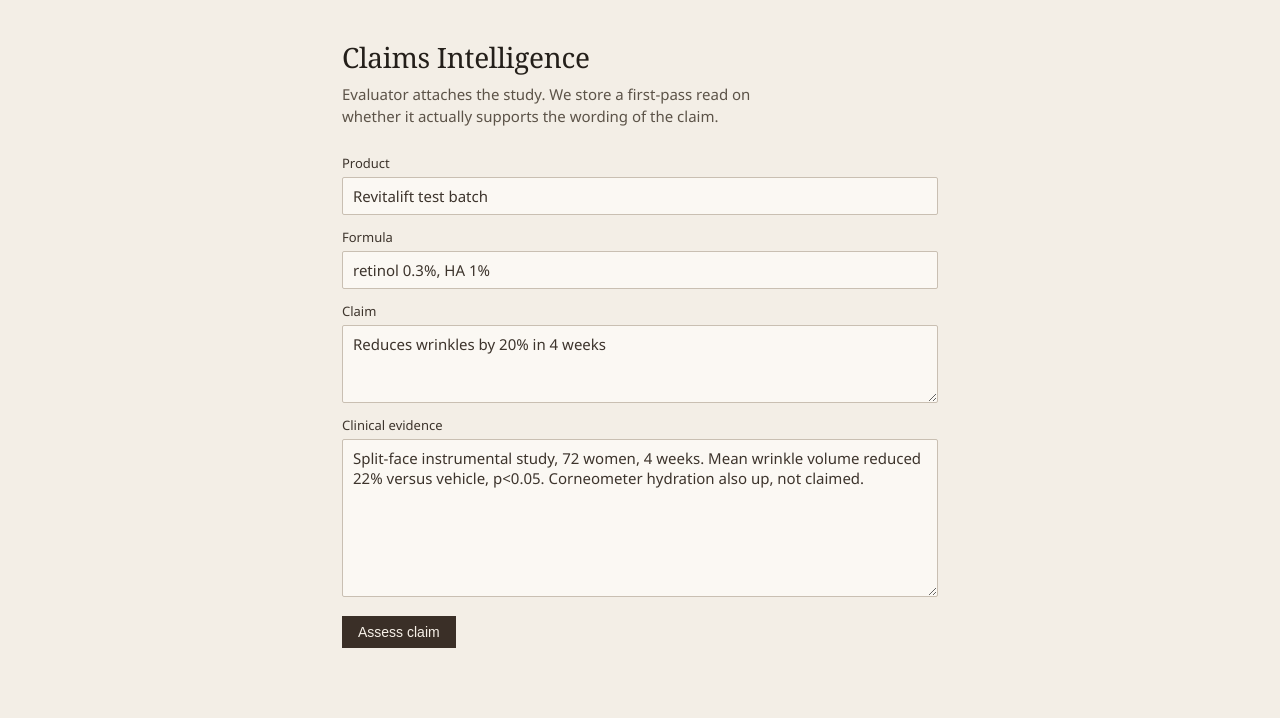
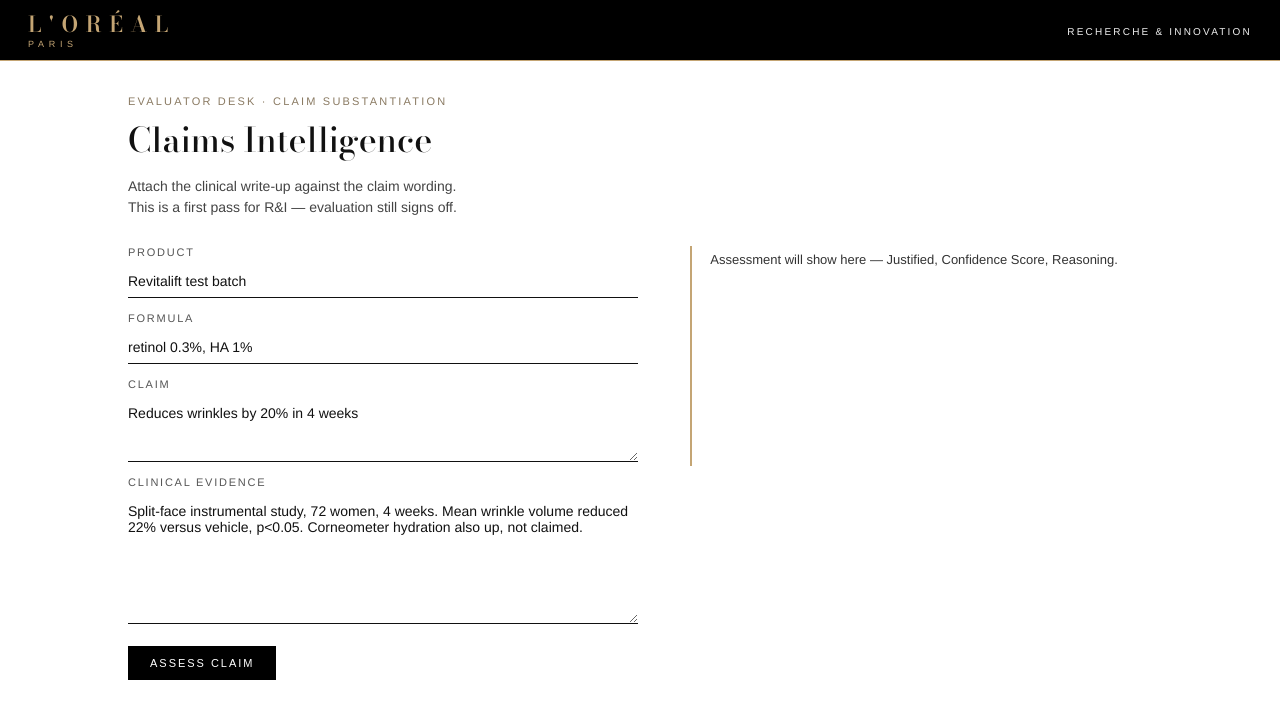
Before and after one commit to Shanupower/Pre-Interview-Assessment-Task---LOREAL-IT, a React (Vite) app in the folder frontend/: page / in a window 1280 px wide. Shown: the top 718 px of the page. Built offline with nearby package versions, Linux system fonts and the light colour scheme.

Commit message:
loreal black/gold instead of that beige thing

```diff
--- a/frontend/index.html
+++ b/frontend/index.html
@@ -3,7 +3,13 @@
   <head>
     <meta charset="UTF-8" />
     <meta name="viewport" content="width=device-width, initial-scale=1.0" />
-    <title>Claims Intelligence</title>
+    <title>L'Oréal · Claims Intelligence</title>
+    <link rel="preconnect" href="https://fonts.googleapis.com" />
+    <link rel="preconnect" href="https://fonts.gstatic.com" crossorigin />
+    <link
+      href="https://fonts.googleapis.com/css2?family=Bodoni+Moda:opsz,wght@6..96,500;6..96,600&display=swap"
+      rel="stylesheet"
+    />
   </head>
   <body>
     <div id="root"></div>
--- a/frontend/src/App.jsx
+++ b/frontend/src/App.jsx
@@ -43,15 +43,24 @@
   }
 
   return (
-    <div className="page">
-      <header>
+    <div className="shell">
+      <header className="top">
+        <div className="lockup">
+          <span className="wordmark">L&apos;Oréal</span>
+          <span className="paris">Paris</span>
+        </div>
+        <span className="unit">Recherche &amp; Innovation</span>
+      </header>
+
+      <main className="page">
+        <p className="kicker">Evaluator desk · claim substantiation</p>
         <h1>Claims Intelligence</h1>
         <p className="lede">
-          Evaluator attaches the study. We store a first-pass read on whether
-          it actually supports the wording of the claim.
+          Attach the clinical write-up against the claim wording. This is a
+          first pass for R&amp;I — evaluation still signs off.
         </p>
-      </header>
 
+        <div className="work">
           <form onSubmit={onSubmit}>
             <label>
               Product
@@ -90,12 +99,18 @@
             <button type="submit" disabled={busy}>
               {busy ? 'Assessing…' : 'Assess claim'}
             </button>
+            {err && <p className="err">{err}</p>}
           </form>
 
-      {err && <p className="err">{err}</p>}
-
+          <section className={'result' + (result ? ' has' : '')}>
+            {!result && (
+              <p className="placeholder">
+                Assessment will show here — Justified, Confidence Score,
+                Reasoning.
+              </p>
+            )}
             {result && (
-        <section className="result">
+              <>
                 <h2>Assessment</h2>
                 <dl>
                   <div>
@@ -111,8 +126,11 @@
                 </dl>
                 <h3>Reasoning</h3>
                 <p>{result.reasoning}</p>
+              </>
+            )}
           </section>
-      )}
+        </div>
+      </main>
     </div>
   );
 }
--- a/frontend/src/styles.css
+++ b/frontend/src/styles.css
@@ -4,56 +4,132 @@
 
 body {
   margin: 0;
-  background: #f3eee6;
-  color: #241f1a;
-  font-family: 'Segoe UI', Helvetica, sans-serif;
-  font-size: 15px;
+  background: #fff;
+  color: #111;
+  font-family: Helvetica, Arial, sans-serif;
+  font-size: 14px;
+}
+
+.shell {
+  min-height: 100vh;
+}
+
+.top {
+  background: #000;
+  color: #c4a574;
+  display: flex;
+  align-items: center;
+  justify-content: space-between;
+  padding: 13px 28px 11px;
+  border-bottom: 1px solid #c4a574;
+}
+
+.lockup {
+  display: flex;
+  flex-direction: column;
+  line-height: 1;
+}
+
+.wordmark {
+  font-family: 'Bodoni Moda', 'Times New Roman', serif;
+  font-size: 22px;
+  font-weight: 600;
+  letter-spacing: 0.34em;
+  text-transform: uppercase;
+  color: #c4a574;
+}
+
+.paris {
+  margin-top: 5px;
+  font-size: 9px;
+  letter-spacing: 0.52em;
+  text-transform: uppercase;
+  color: #c4a574;
+}
+
+.unit {
+  font-size: 10px;
+  letter-spacing: 0.22em;
+  text-transform: uppercase;
+  color: #eee;
 }
 
 .page {
-  max-width: 640px;
-  margin: 38px auto 80px;
-  padding: 0 22px;
+  max-width: 1080px;
+  margin: 0 auto;
+  padding: 34px 28px 70px;
+}
+
+.kicker {
+  margin: 0 0 7px;
+  font-size: 11px;
+  letter-spacing: 0.2em;
+  text-transform: uppercase;
+  color: #8a7a62;
 }
 
 h1 {
-  font-family: Georgia, serif;
-  font-size: 28px;
+  font-family: 'Bodoni Moda', 'Times New Roman', serif;
+  font-size: 34px;
   font-weight: 500;
-  margin: 0 0 8px;
-  letter-spacing: -0.3px;
+  margin: 0 0 10px;
 }
 
 .lede {
-  color: #5c5348;
-  line-height: 1.45;
-  margin: 0 0 26px;
-  max-width: 52ch;
+  margin: 0 0 28px;
+  max-width: 46ch;
+  color: #444;
+  line-height: 1.5;
+}
+
+.work {
+  display: grid;
+  grid-template-columns: 1fr;
+  gap: 36px;
+}
+
+@media (min-width: 880px) {
+  .work {
+    grid-template-columns: 1.05fr 0.95fr;
+    gap: 52px;
+    align-items: start;
+  }
 }
 
 form {
   display: flex;
   flex-direction: column;
-  gap: 13px;
+  gap: 14px;
 }
 
 label {
   display: flex;
   flex-direction: column;
-  gap: 5px;
-  font-size: 13px;
-  color: #3d342c;
+  gap: 6px;
+  font-size: 11px;
+  letter-spacing: 0.16em;
+  text-transform: uppercase;
+  color: #555;
 }
 
 input,
 textarea {
-  font: inherit;
-  font-size: 15px;
-  padding: 8px 10px;
-  border: 1px solid #c9bfb2;
-  background: #fbf8f3;
-  color: inherit;
-  border-radius: 2px;
+  font-family: Helvetica, Arial, sans-serif;
+  font-size: 14px;
+  letter-spacing: 0;
+  text-transform: none;
+  padding: 9px 0 8px;
+  border: 0;
+  border-bottom: 1px solid #111;
+  background: transparent;
+  color: #111;
+  border-radius: 0;
+}
+
+input:focus,
+textarea:focus {
+  outline: none;
+  border-bottom-color: #c4a574;
 }
 
 textarea {
@@ -62,70 +138,98 @@
 
 button {
   align-self: flex-start;
-  margin-top: 6px;
-  padding: 8px 16px;
+  margin-top: 8px;
+  padding: 11px 22px;
   border: 0;
-  background: #3a2f27;
-  color: #f7f1e8;
-  font-size: 14px;
+  background: #000;
+  color: #fff;
+  font-size: 11px;
+  letter-spacing: 0.18em;
+  text-transform: uppercase;
   cursor: pointer;
 }
 
+button:hover:not(:disabled) {
+  background: #c4a574;
+  color: #000;
+}
+
 button:disabled {
-  opacity: 0.55;
+  opacity: 0.4;
   cursor: default;
 }
 
 .err {
-  color: #8b2d2d;
-  margin-top: 16px;
+  color: #7a1f1f;
+  margin: 4px 0 0;
+  letter-spacing: 0;
+  text-transform: none;
+  font-size: 13px;
 }
 
 .result {
-  margin-top: 28px;
-  padding: 16px 16px 6px;
-  background: #fffdf9;
-  border: 1px solid #d8cec1;
+  min-height: 220px;
+  padding: 4px 0 0 18px;
+  border-left: 2px solid #c4a574;
+}
+
+.result.has {
+  padding-top: 0;
+}
+
+.placeholder {
+  margin: 8px 0 0;
+  color: #999;
+  font-size: 13px;
+  line-height: 1.45;
 }
 
 .result h2 {
-  font-size: 16px;
-  margin: 0 0 12px;
+  font-family: 'Bodoni Moda', 'Times New Roman', serif;
+  font-size: 22px;
+  font-weight: 500;
+  margin: 0 0 16px;
 }
 
 .result h3 {
-  font-size: 13px;
-  font-weight: 600;
-  margin: 8px 0 6px;
-  color: #3d342c;
+  font-size: 11px;
+  font-weight: 400;
+  letter-spacing: 0.16em;
+  text-transform: uppercase;
+  margin: 18px 0 8px;
+  color: #8a7a62;
 }
 
 dl {
   display: flex;
-  gap: 32px;
-  margin: 0 0 8px;
+  gap: 40px;
+  margin: 0;
 }
 
 dt {
-  font-size: 12px;
-  color: #6a6158;
-  margin-bottom: 3px;
+  font-size: 11px;
+  letter-spacing: 0.14em;
+  text-transform: uppercase;
+  color: #8a7a62;
+  margin-bottom: 4px;
 }
 
 dd {
   margin: 0;
-  font-size: 18px;
+  font-family: 'Bodoni Moda', 'Times New Roman', serif;
+  font-size: 26px;
 }
 
 .yes {
-  color: #1f6b3a;
+  color: #c4a574;
 }
 
 .no {
-  color: #8b2d2d;
+  color: #111;
 }
 
 .result p {
-  line-height: 1.5;
-  margin: 0 0 12px;
+  margin: 0;
+  line-height: 1.55;
+  color: #333;
 }
```
Lines whose indentation alone changed are shown as unchanged.
